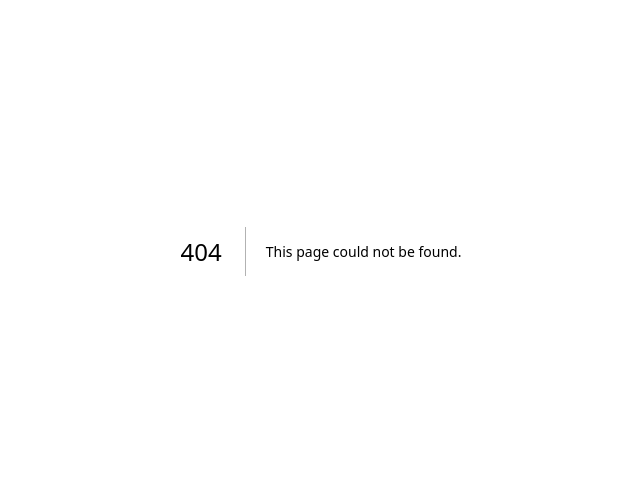
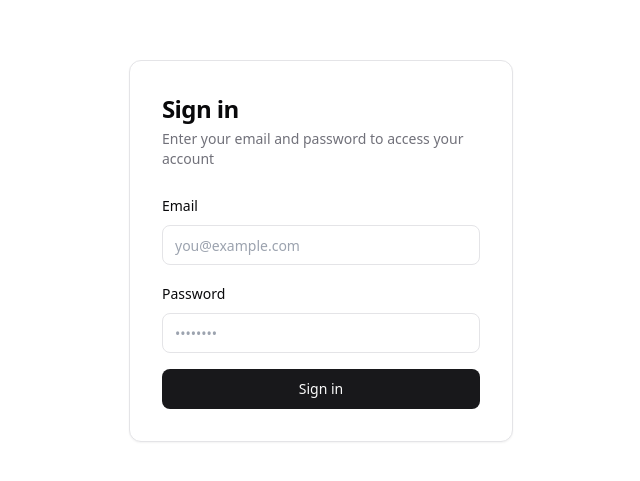
Before and after one commit to norfrt6-lab/saas-platform, a Next.js app in the folder apps/web/: page /login in a window 1280 px wide. Before the commit this address had no page. Shown: the part 149-630 px from the top of the page, without its empty margins (319-959 px from the left). Built offline with nearby package versions, Linux system fonts and the light colour scheme.

Commit message:
feat: add login page with email and password form

```diff
--- /dev/null
+++ b/apps/web/src/app/(auth)/login/page.tsx
@@ -0,0 +1,100 @@
+"use client";
+
+import { useState } from "react";
+import { useRouter } from "next/navigation";
+
+export default function LoginPage() {
+  const router = useRouter();
+  const [email, setEmail] = useState("");
+  const [password, setPassword] = useState("");
+  const [error, setError] = useState<string | null>(null);
+  const [isLoading, setIsLoading] = useState(false);
+
+  async function handleSubmit(e: React.FormEvent) {
+    e.preventDefault();
+    setError(null);
+    setIsLoading(true);
+
+    try {
+      const res = await fetch("/api/auth/sign-in/email", {
+        method: "POST",
+        headers: { "Content-Type": "application/json" },
+        body: JSON.stringify({ email, password }),
+      });
+
+      if (!res.ok) {
+        const data = await res.json();
+        setError(data.message ?? "Invalid credentials");
+        return;
+      }
+
+      router.push("/dashboard");
+      router.refresh();
+    } catch {
+      setError("Something went wrong. Please try again.");
+    } finally {
+      setIsLoading(false);
+    }
+  }
+
+  return (
+    <div className="flex min-h-screen items-center justify-center bg-background">
+      <div className="w-full max-w-sm space-y-6 rounded-xl border bg-card p-8 shadow-sm">
+        <div className="space-y-1">
+          <h1 className="text-2xl font-semibold tracking-tight">Sign in</h1>
+          <p className="text-sm text-muted-foreground">
+            Enter your email and password to access your account
+          </p>
+        </div>
+
+        <form onSubmit={handleSubmit} className="space-y-4">
+          {error && (
+            <div className="rounded-md bg-destructive/10 p-3 text-sm text-destructive">
+              {error}
+            </div>
+          )}
+
+          <div className="space-y-2">
+            <label htmlFor="email" className="text-sm font-medium">
+              Email
+            </label>
+            <input
+              id="email"
+              type="email"
+              autoComplete="email"
+              required
+              value={email}
+              onChange={(e) => setEmail(e.target.value)}
+              className="flex h-10 w-full rounded-md border border-input bg-background px-3 py-2 text-sm focus:outline-none focus:ring-2 focus:ring-ring"
+              placeholder="you@example.com"
+            />
+          </div>
+
+          <div className="space-y-2">
+            <label htmlFor="password" className="text-sm font-medium">
+              Password
+            </label>
+            <input
+              id="password"
+              type="password"
+              autoComplete="current-password"
+              required
+              value={password}
+              onChange={(e) => setPassword(e.target.value)}
+              className="flex h-10 w-full rounded-md border border-input bg-background px-3 py-2 text-sm focus:outline-none focus:ring-2 focus:ring-ring"
+              placeholder="••••••••"
+            />
+          </div>
+
+          <button
+            type="submit"
+            disabled={isLoading}
+            className="inline-flex h-10 w-full items-center justify-center rounded-md bg-primary px-4 text-sm font-medium text-primary-foreground transition-colors hover:bg-primary/90 disabled:opacity-50"
+          >
+            {isLoading ? "Signing in…" : "Sign in"}
+          </button>
+        </form>
+      </div>
+    </div>
+  );
+}
```
